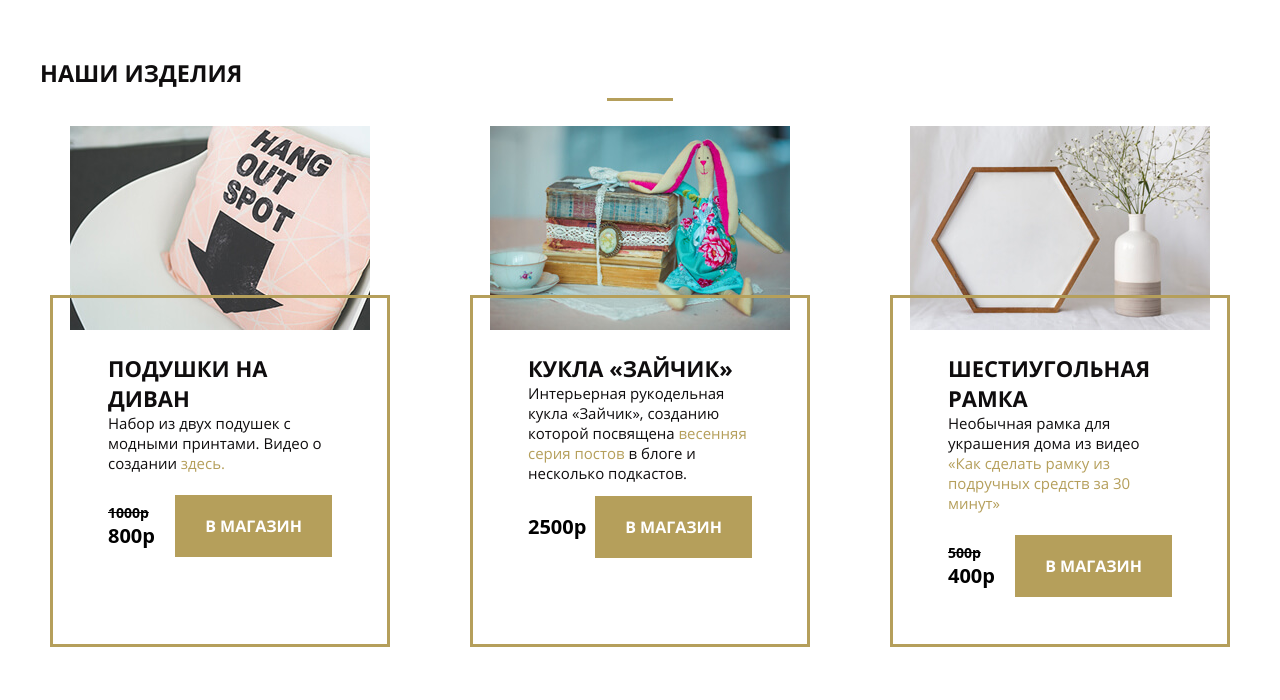
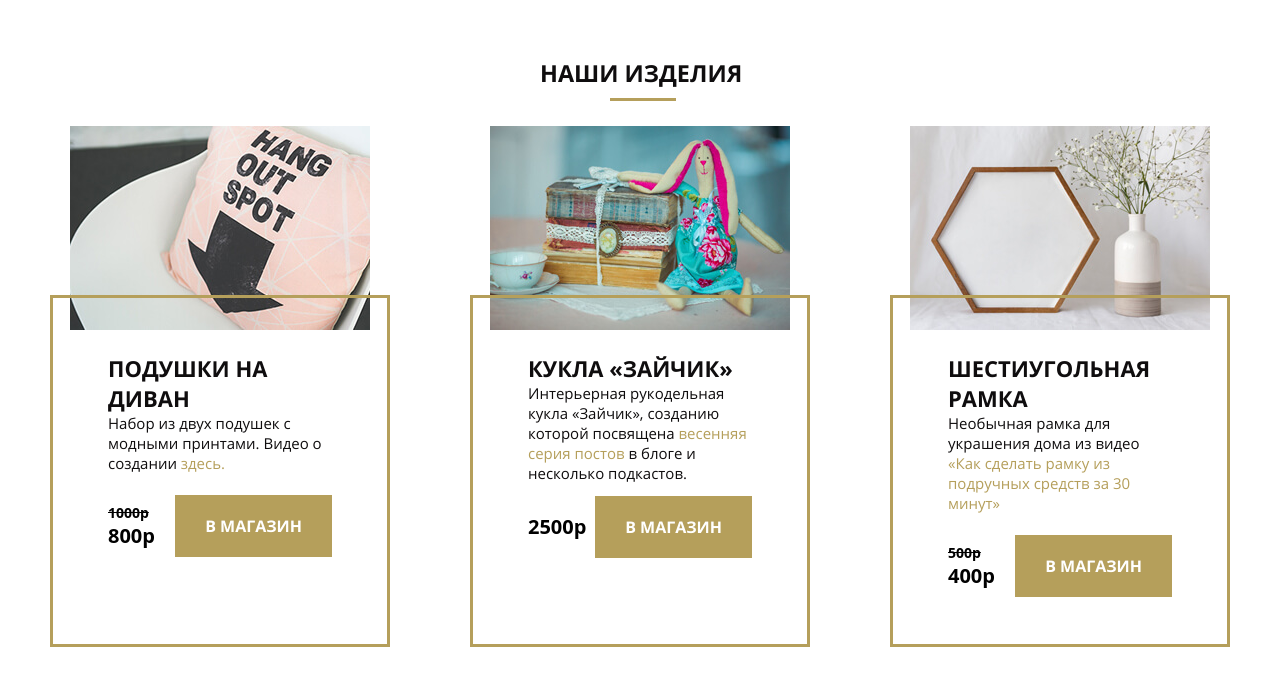
Before and after one commit to Jjeffreyy/mq-diplom, a plain HTML site: page index.html in a window 1280 px wide. Shown: the part 2691-3391 px from the top of the page. Drawn offline with Linux system fonts and the light colour scheme; files whose address does not match are found by name.

Commit message:
Исправил

```diff
--- a/css/style.css
+++ b/css/style.css
@@ -630,6 +630,8 @@ sup {
 
 
 .our-products {
+   display: block;
+   margin-left: 25em;
    margin-bottom: 25px;
    font-size: 20px;
    font-family: "OpenSans";
@@ -643,7 +645,7 @@ sup {
    content: '';
    display: block;
    width: 66px;
-   margin: 9px auto 0 auto;
+   margin: 9px 0 0 70px;
    border-bottom: 3px solid rgb(181, 159, 91);
 
 }
```
